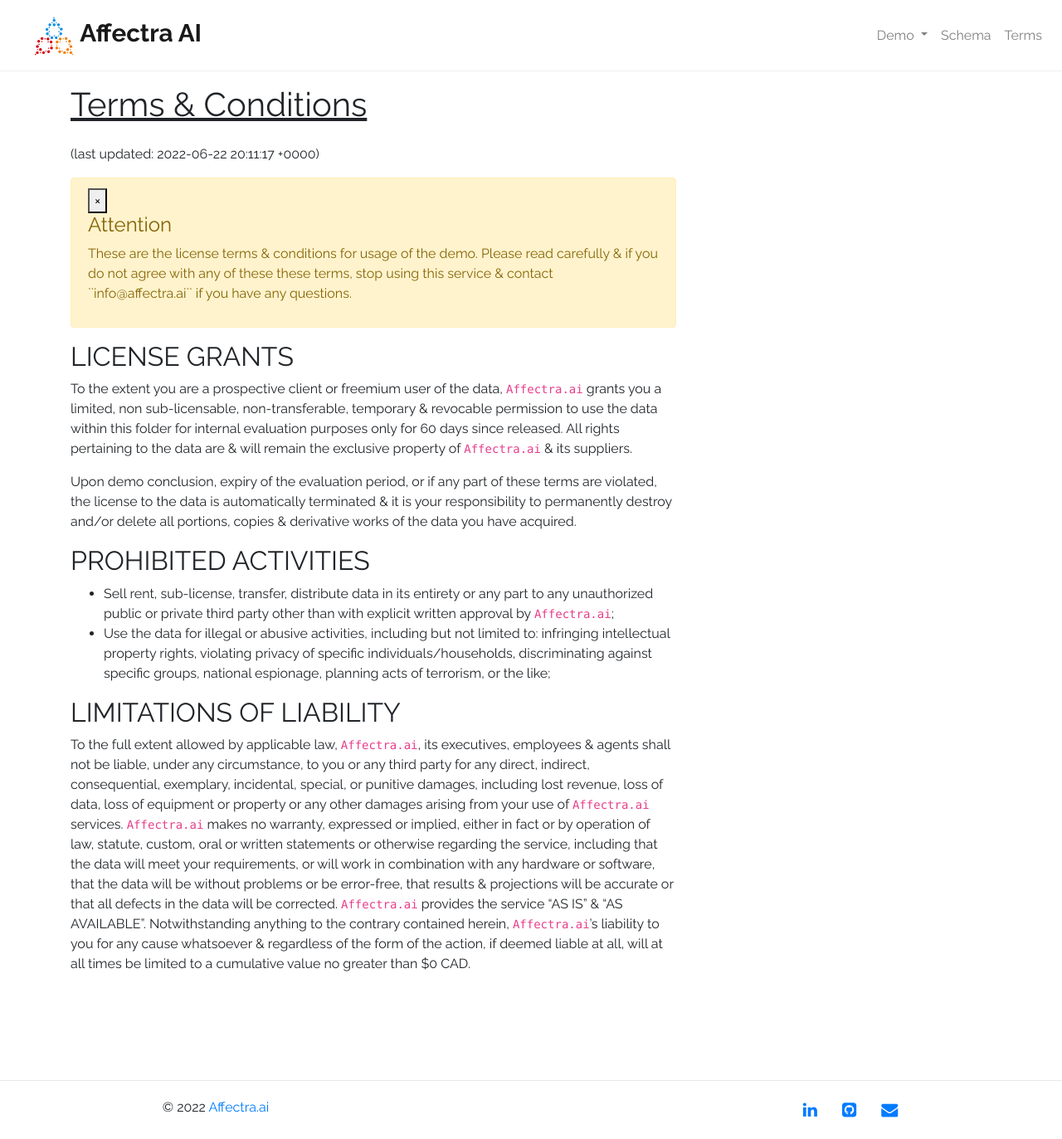
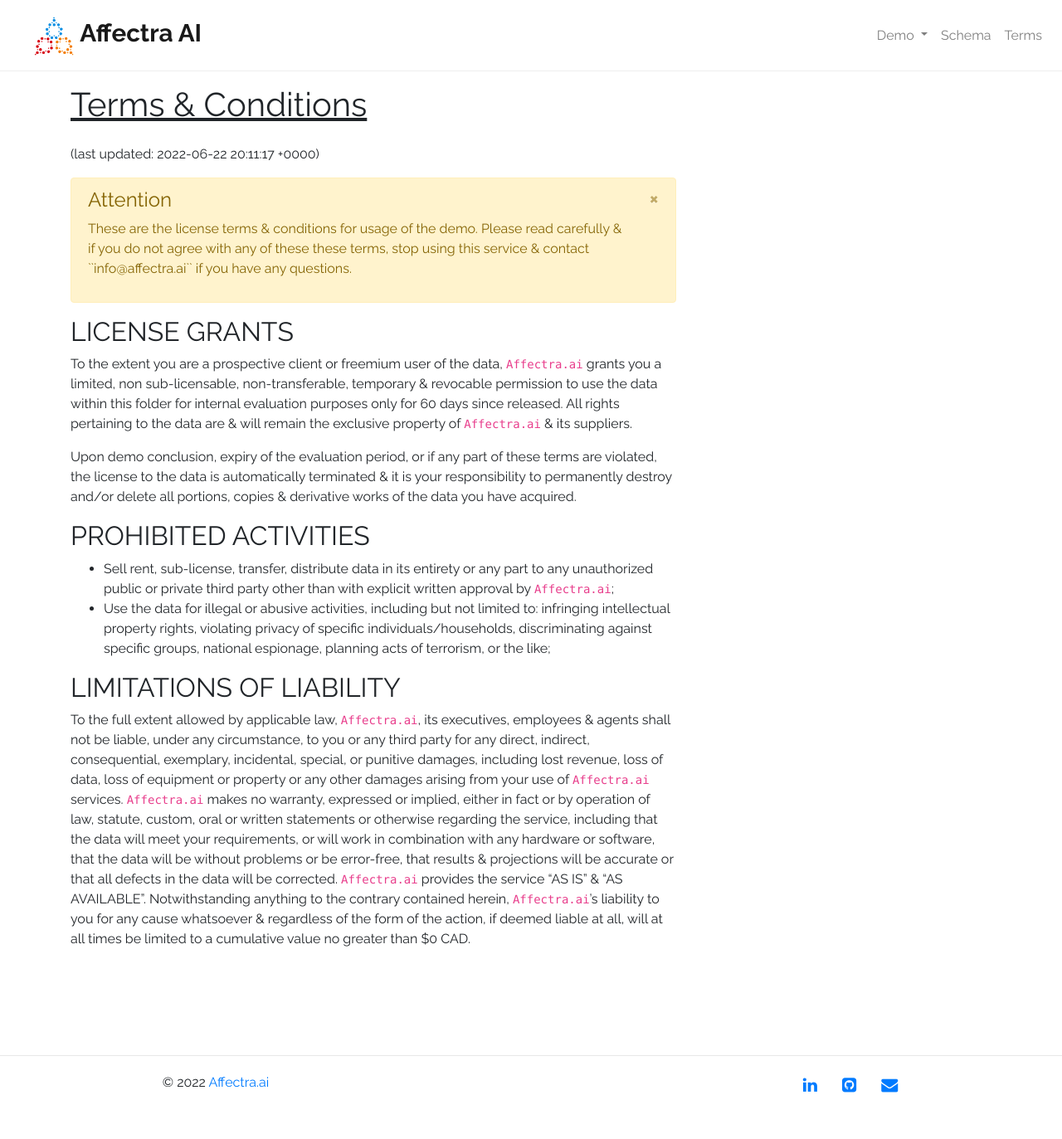
Before and after one commit to Affectra-AI/demo.github.io, a Jekyll site: the page built from terms.md, in a window 1280 px wide. Shown: the whole page at 83% size. Built offline with Jekyll 4.4.1, drawn with Linux system fonts in a browser that asks for light colours; after the commit the page ends 1343 px from its top, so only the background shows below that.

Commit message:
fix terms close button

```diff
--- a/terms.md
+++ b/terms.md
@@ -6,8 +6,8 @@ permalink: /terms/
 
 (last updated: {{site.time}})
 
-<div class="alert alert-warning">
-  <button type="button" data-dismiss="alert">&times;</button>
+<div class="alert alert-dismissible alert-warning">
+  <button type="button" class="close" data-dismiss="alert">&times;</button>
   <h4>Attention</h4>
   <p>These are the license terms & conditions for usage of the demo. Please read carefully & if you do not agree with any of these these terms, stop using this service & contact ``{{site.email}}`` if you have any questions.</p>
 </div>
```
